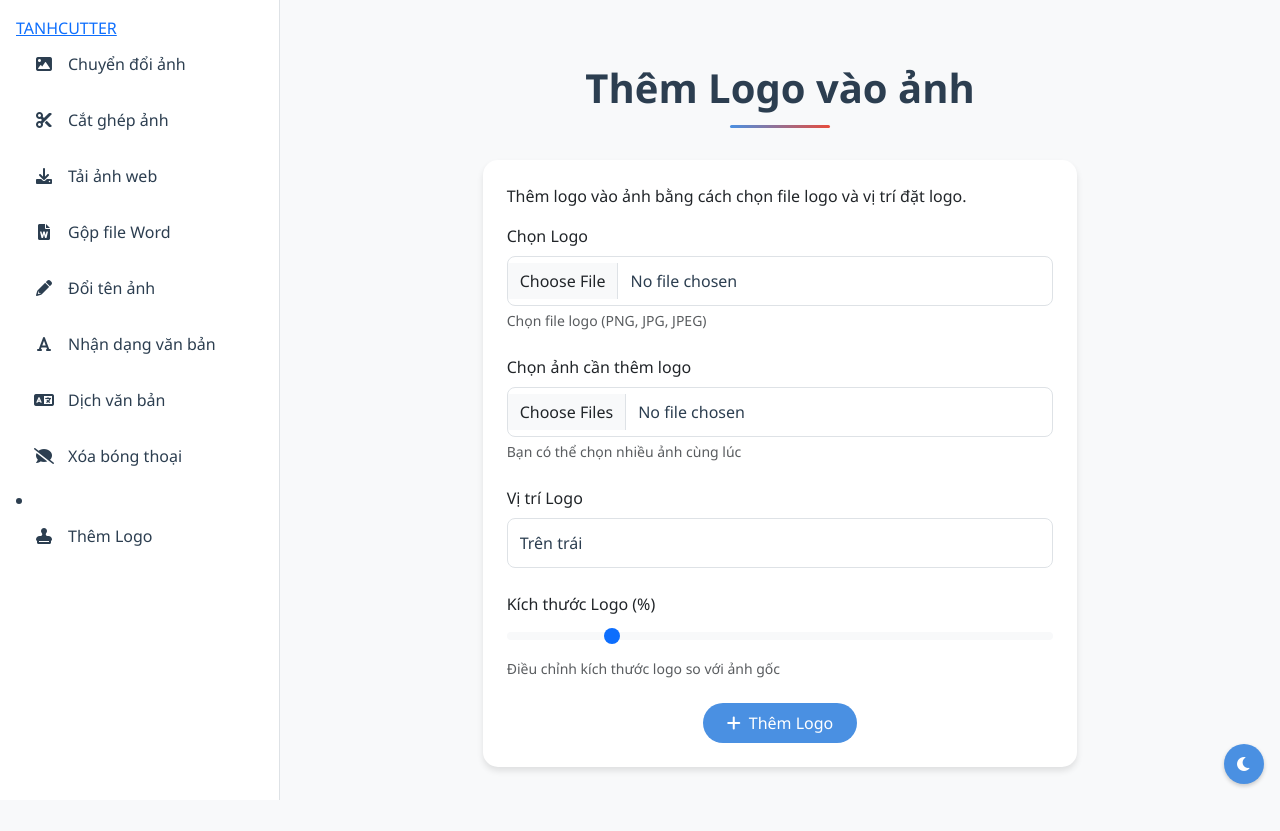
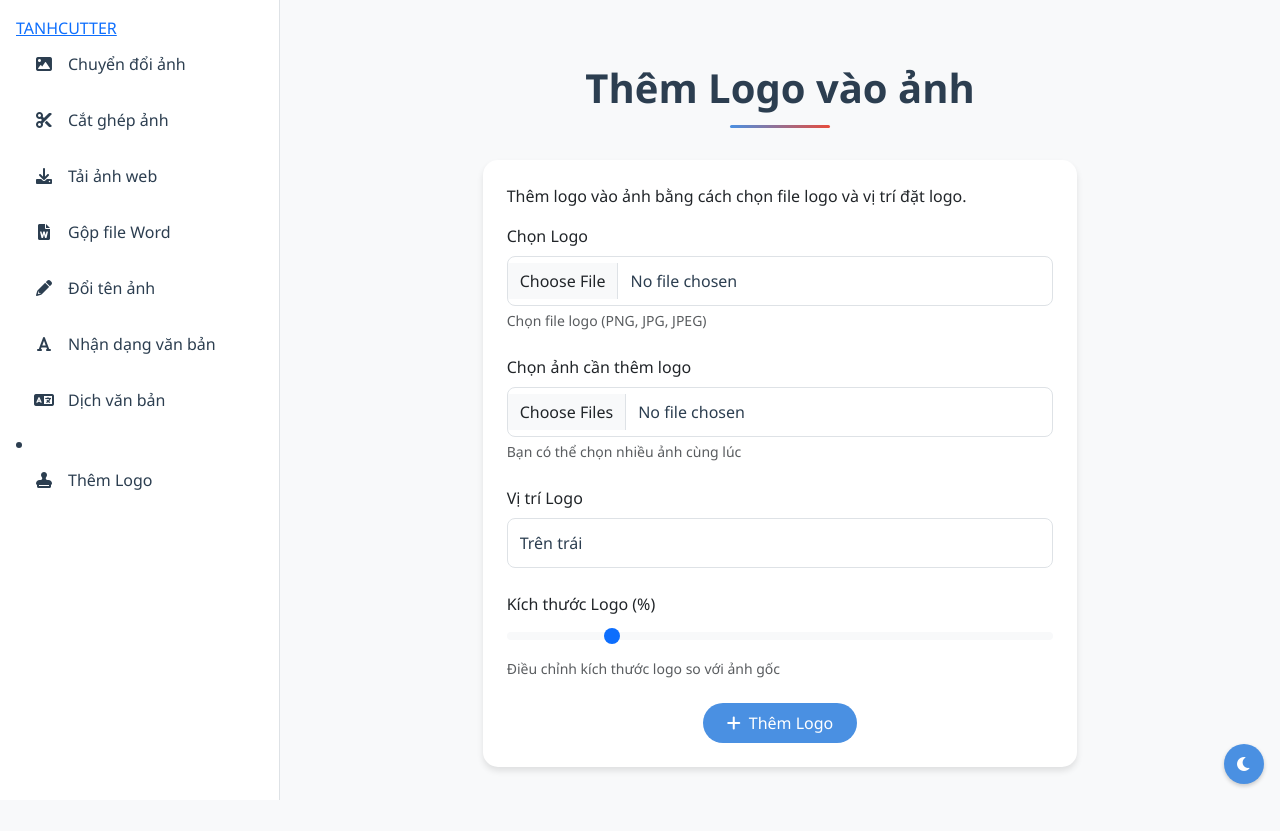
Before and after one commit to tuananhzxz/tool, a Flask app: page /addlogo in a window 1280 px wide. Run offline with Flask 3, Linux system fonts and the light colour scheme; parts of the project's set-up code (start-up, migrations or seed data) failed here and were passed over; some libraries are stand-ins or nearby versions.

Commit message:
Update base.html

```diff
--- a/templates/base.html
+++ b/templates/base.html
@@ -347,12 +347,6 @@
         >
           <i class="fas fa-language"></i>Dịch văn bản
         </a>
-        <a
-          href="/remove_speech_bubbles"
-          class="sidebar-link {% if request.path == '/remove_speech_bubbles' %}active{% endif %}"
-        >
-          <i class="fas fa-comment-slash"></i>Xóa bóng thoại
-        </a>
       </nav>
       <!-- Add this within your sidebar navigation list -->
       <li class="nav-item">
```
